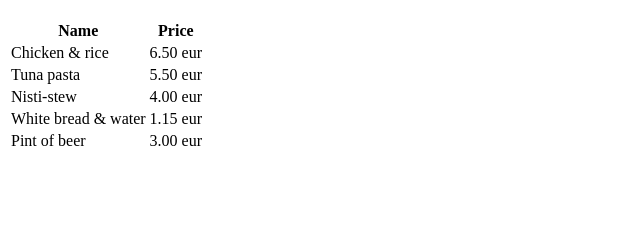
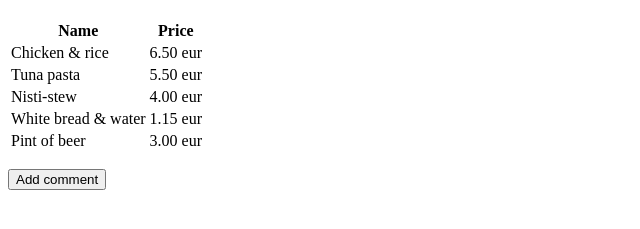
Before and after one commit to Lagipp/WebApplications-week1, a plain HTML site: page index.html in a window 1280 px wide. Shown: the part 61-290 px from the top of the page, without its empty margins (0-640 px from the left). Drawn offline with Linux system fonts and the light colour scheme.

Commit message:
added barebones of .js contents

```diff
--- a/index.html
+++ b/index.html
@@ -33,5 +33,6 @@
     </div>
 
     <ul></ul>
+    <button id="add-comment">Add comment</button>
   </body>
 </html>
```
Also changed, not shown: index.js (+11 -0 lines).
